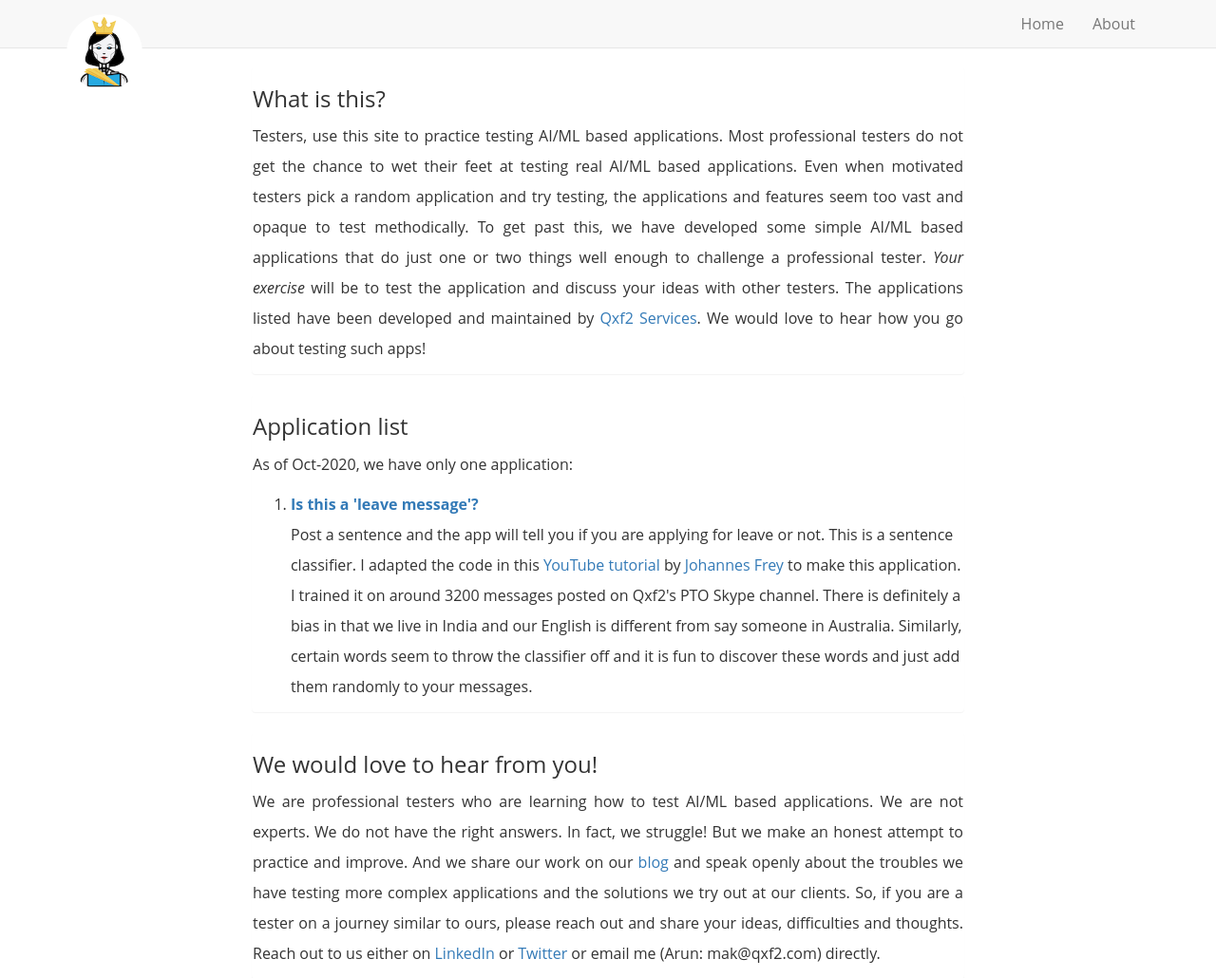
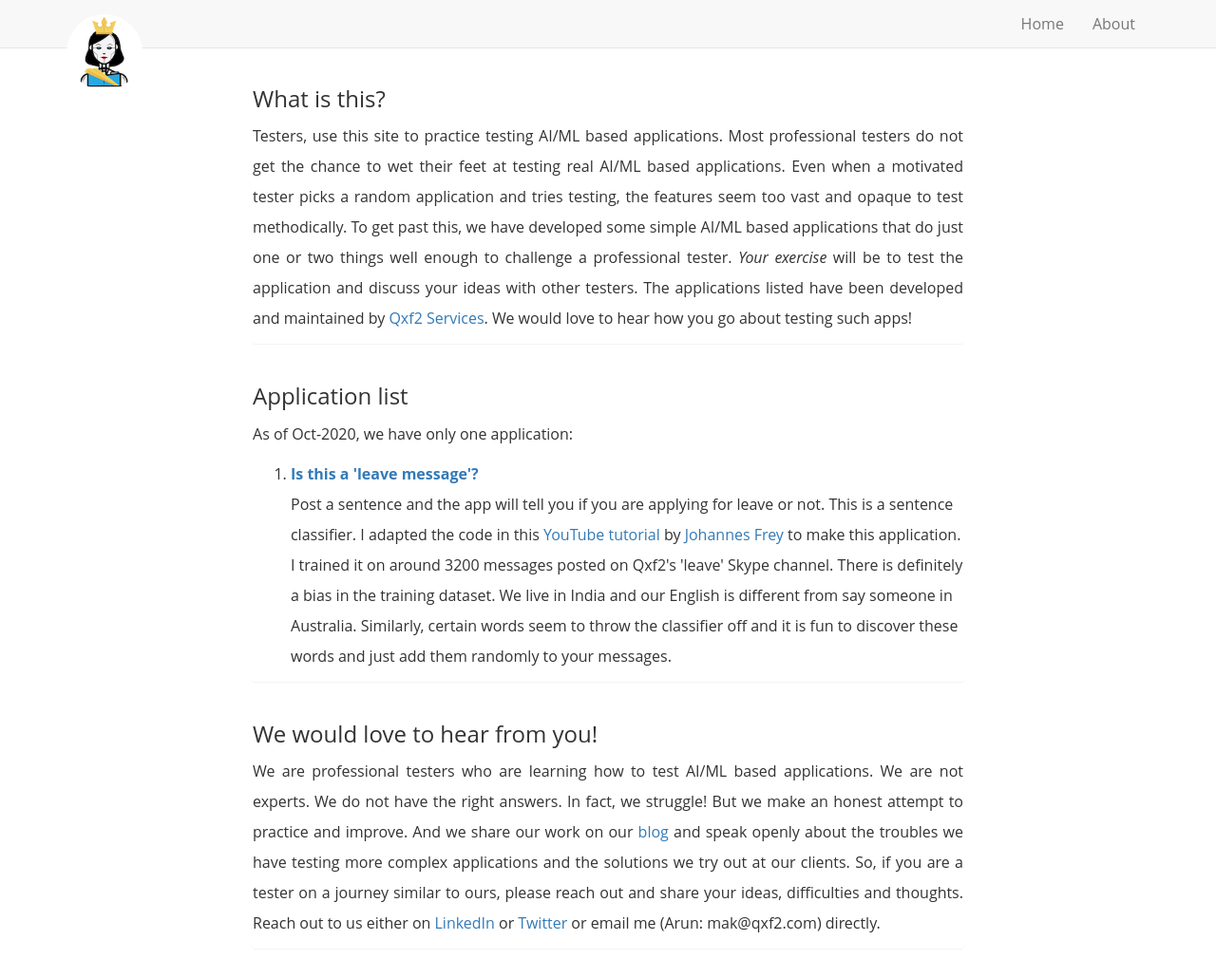
Before and after one commit to qxf2/practice-testing-ai-ml, a Flask app: page / in a window 1280 px wide. Shown: the top 1030 px of the page at 95% size. Run offline with Flask 2, Linux system fonts and the light colour scheme; some libraries are stand-ins or nearby versions.

Commit message:
Improved wording on index and about

```diff
--- a/templates/about.html
+++ b/templates/about.html
@@ -3,7 +3,7 @@
     <div class="col-md-8 col-md-offset-2">
         <div class="panel">
             <h3 class="top-space-30" id="summary">About this site</h3>
-            <p class="mb-0 top-space-30 text-justify">Hi, I am Arun and I created this site. I run <a href="https://www.qxf2.com/?utm_source=qa-aiml-about&utm_medium=click&utm_campaign=From%20QA%20AIML">Qxf2 Services</a> - a company that offers software testing consultancy to startups. After a painful client engagement in early 2020, I realized we did not have the skill set, tooling and mental models to tackle many of the more technical challenges facing testers. This site is a genuine to attempt to suck a little less and improve ¯\_(ツ)_/¯. If you find it useful or want to help us improve, please drop me a message at mak@qxf2.com.</p>
+            <p class="mb-0 top-space-30 text-justify">Hi, I am Arun and I run <a href="https://www.qxf2.com/?utm_source=qa-aiml-about&utm_medium=click&utm_campaign=From%20QA%20AIML">Qxf2 Services</a> - a company that offers software testing consultancy to startups. After a painful client engagement in early 2020, I realized we did not have the skill set, tooling and mental models to tackle many of the more technical challenges facing testers. This site is a genuine to attempt to make me and my colleagues suck a little less at testing ¯\_(ツ)_/¯. If you find it useful or want to help us improve, please drop me a message at mak@qxf2.com.</p>
         </div>
         <div class="col-md-2">
         </div>
--- a/templates/index.html
+++ b/templates/index.html
@@ -3,7 +3,7 @@
     <div class="col-md-8 col-md-offset-2">
         <div class="panel">
             <h3 id="summary">What is this?</h3>
-            <p class="mb-0 text-justify" id="description">Testers, use this site to practice testing AI/ML based applications. Most professional testers do not get the chance to wet their feet at testing real AI/ML based applications. Even when motivated testers pick a random application and try testing, the applications and features seem too vast and opaque to test methodically. To get past this, we have developed some simple AI/ML based applications that do just one or two things well enough to challenge a professional tester. <i>Your exercise</i> will be to test the application and discuss your ideas with other testers. The applications listed have been developed and maintained by <a href="https://www.qxf2.com/?utm_source=qa-aiml-index&utm_medium=click&utm_campaign=From%20QA%20AIML">Qxf2 Services</a>. We would love to hear how you go about testing such apps! </p>
+            <p class="mb-0 text-justify" id="description">Testers, use this site to practice testing AI/ML based applications. Most professional testers do not get the chance to wet their feet at testing real AI/ML based applications. Even when a motivated tester picks a random application and tries testing, the features seem too vast and opaque to test methodically. To get past this, we have developed some simple AI/ML based applications that do just one or two things well enough to challenge a professional tester. <i>Your exercise</i> will be to test the application and discuss your ideas with other testers. The applications listed have been developed and maintained by <a href="https://www.qxf2.com/?utm_source=qa-aiml-index&utm_medium=click&utm_campaign=From%20QA%20AIML">Qxf2 Services</a>. We would love to hear how you go about testing such apps! </p>
         </div>
         <div class="col-md-2">
         </div>
@@ -19,7 +19,7 @@
                     <b>
                         <a href="/is-pto">Is this a 'leave message'?</a>
                     </b>
-                    <p>Post a sentence and the app will tell you if you are applying for leave or not. This is a sentence classifier. I adapted the code in this <a href="https://www.youtube.com/watch?v=5xDE06RRMFk">YouTube tutorial</a> by <a href="http://coding-maniac.com/">Johannes Frey</a> to make this application. I trained it on around 3200 messages posted on Qxf2's PTO Skype channel. There is definitely a bias in that we live in India and our English is different from say someone in Australia. Similarly, certain words seem to throw the classifier off and it is fun to discover these words and just add them randomly to your messages.</p>
+                    <p>Post a sentence and the app will tell you if you are applying for leave or not. This is a sentence classifier. I adapted the code in this <a href="https://www.youtube.com/watch?v=5xDE06RRMFk">YouTube tutorial</a> by <a href="http://coding-maniac.com/">Johannes Frey</a> to make this application. I trained it on around 3200 messages posted on Qxf2's 'leave' Skype channel. There is definitely a bias in the training dataset. We live in India and our English is different from say someone in Australia. Similarly, certain words seem to throw the classifier off and it is fun to discover these words and just add them randomly to your messages.</p>
                 </li>
             </ol>
         </div>
```
